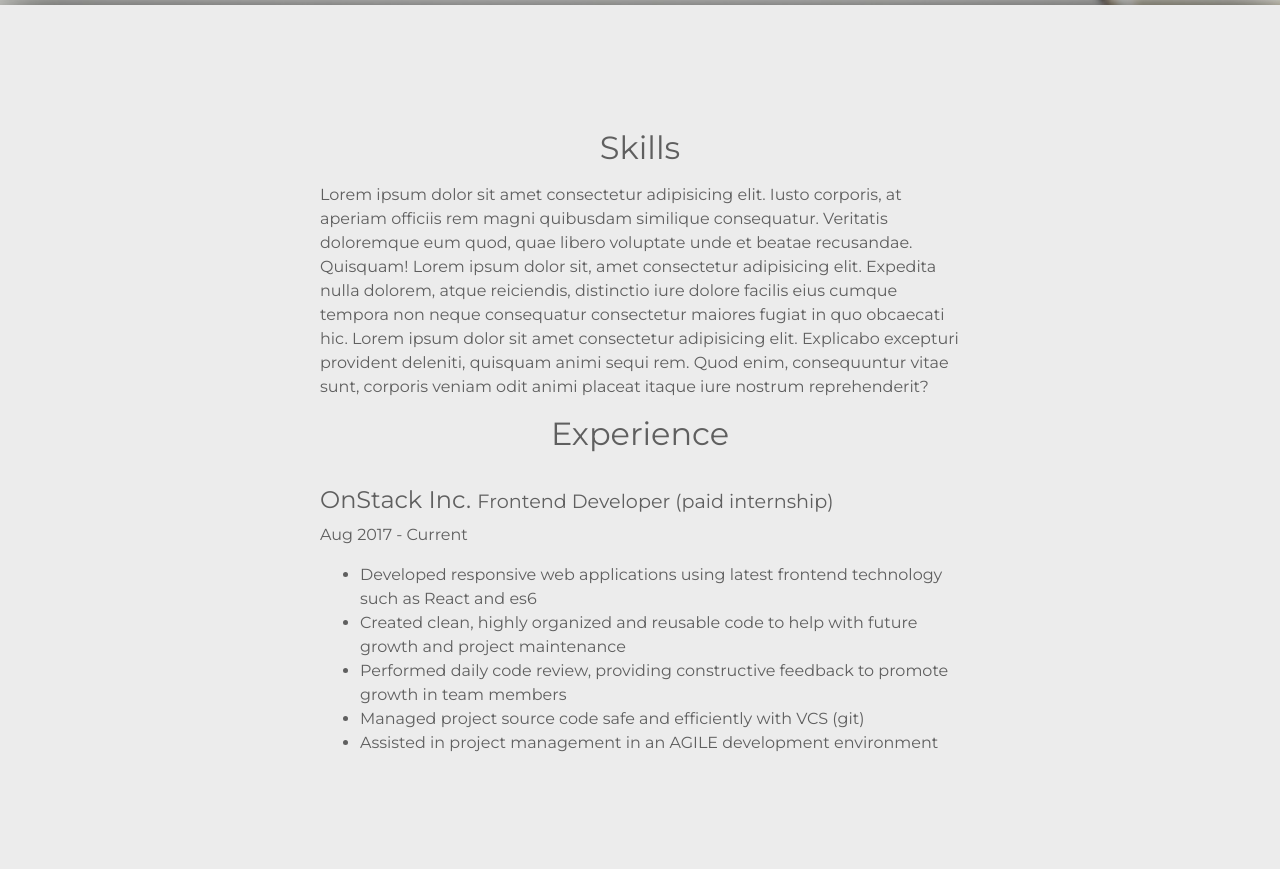
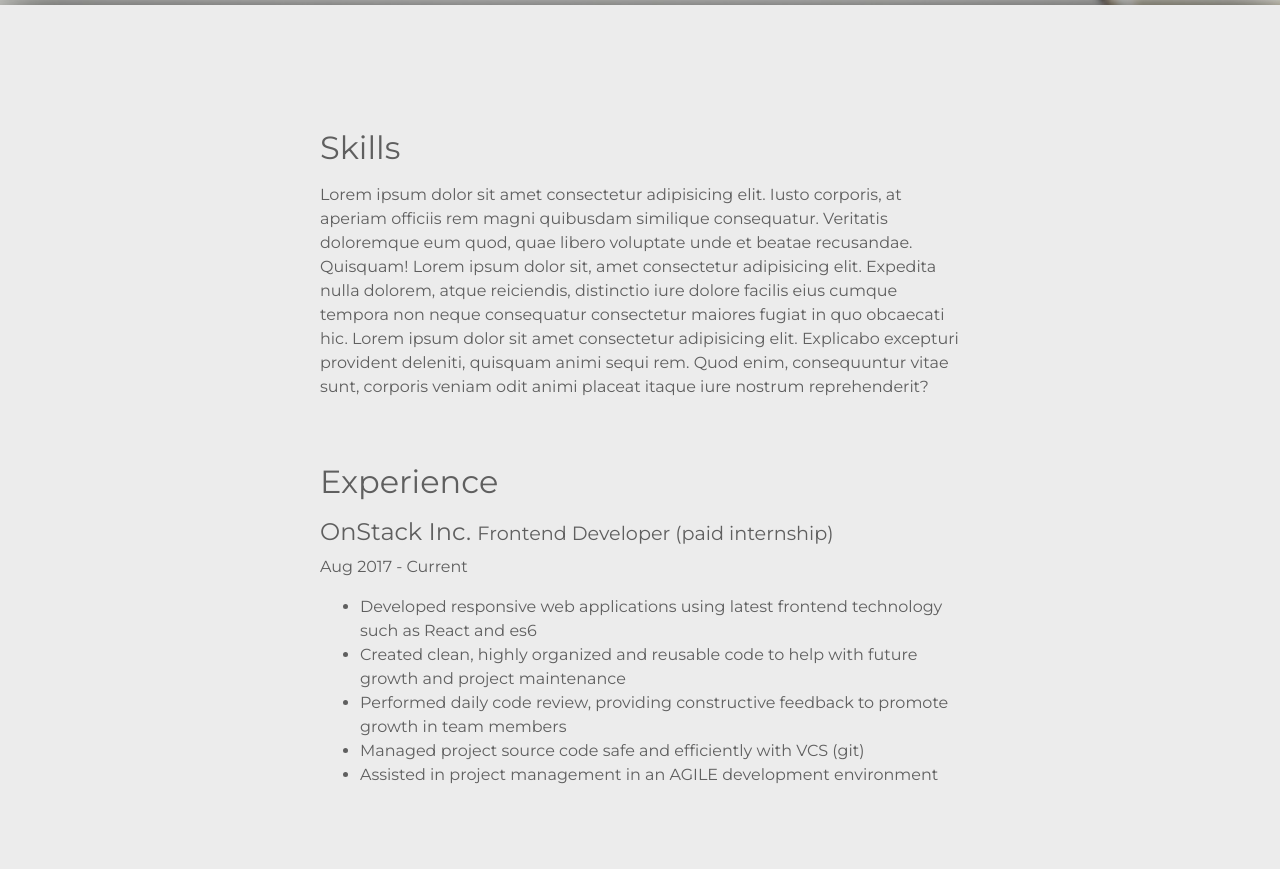
Before and after one commit to Matthew-Jimenez/portfolio-w-parallax, a plain HTML site: page index.html in a window 1280 px wide. Shown: the part 2453-3322 px from the top of the page. Drawn offline with nearby package versions, Linux system fonts and the light colour scheme.

Commit message:
spacing between skills and expereince

```diff
--- a/index.html
+++ b/index.html
@@ -94,7 +94,7 @@
       <div class="content-section--inner">
 
         <!-- skills -->
-        <h2 class="text-center pt-4">Skills</h2>
+        <h2 class="pt-4">Skills</h2>
         <p class="pt-2">
           Lorem ipsum dolor sit amet consectetur adipisicing elit. Iusto corporis, at aperiam officiis rem magni quibusdam similique consequatur. Veritatis doloremque eum quod, quae libero voluptate unde et beatae recusandae. Quisquam!
           Lorem ipsum dolor sit, amet consectetur adipisicing elit. Expedita nulla dolorem, atque reiciendis, distinctio iure dolore facilis eius cumque tempora non neque consequatur consectetur maiores fugiat in quo obcaecati hic.
@@ -104,9 +104,9 @@
 
 
         <!-- experience -->
-        <h2 class="text-center"class="pt-5">Experience</h2>
+        <h2 class="pt-5">Experience</h2>
         <!-- job 1  -->
-        <h4 class="pt-4">
+        <h4 class="pt-2">
           OnStack Inc. <small>Frontend Developer (paid internship)</small>
         </h4>
         <p>Aug 2017 - Current</p>
```
